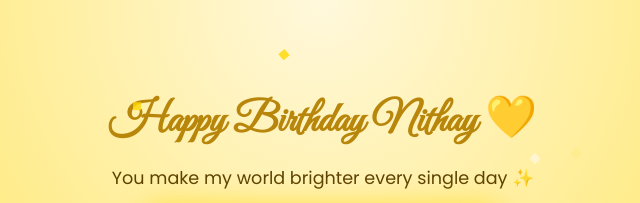
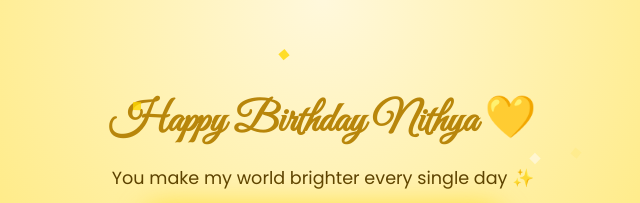
Before and after one commit to lokesh2901/nith-birthday, a plain HTML site: page index.html in a window 1280 px wide. Both pictures are taken after a click on the button "Tap here to see the surprise 💛". Shown: the top 203 px of the page, 317-957 px from the left. Drawn offline with Linux system fonts and the light colour scheme.

Commit message:
Updated text and images

```diff
--- a/index.html
+++ b/index.html
@@ -186,7 +186,7 @@
 
   <!-- MAIN PAGE -->
   <div id="main-page">
-    <h1>Happy Birthday Nithay 💛</h1>
+    <h1>Happy Birthday Nithya 💛</h1>
     <p>You make my world brighter every single day ✨</p>
 
     <div class="image-container" id="imageContainer">
```
